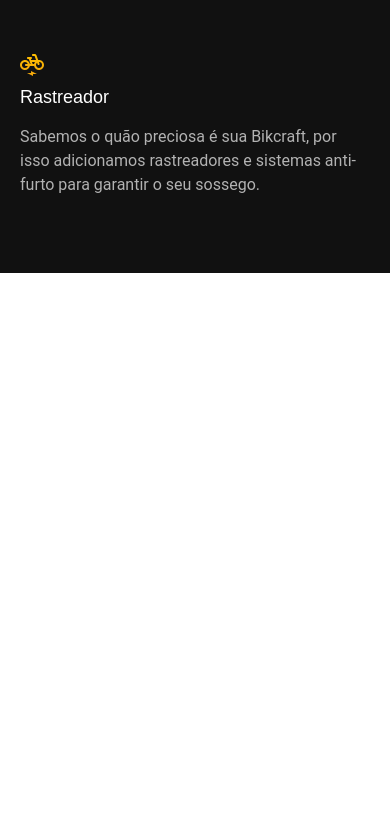
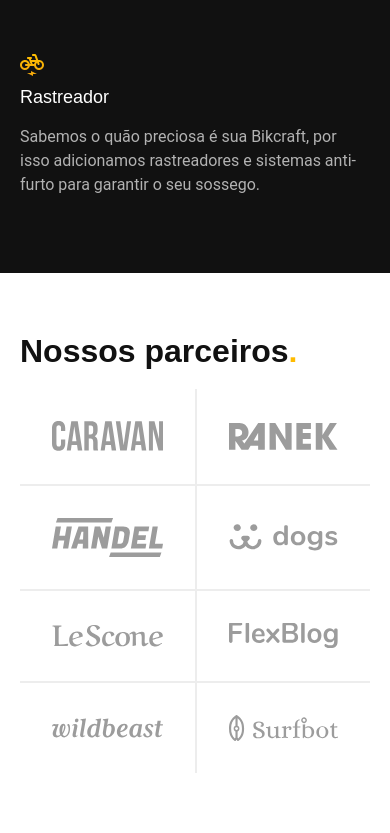
Before and after one commit to Thayzi/bikcraft, a plain HTML site: page index.html in a window 390 px wide. Shown: the part 2197-3030 px from the top of the page. Before the commit the page ends 2470 px from the top, so only its background shows below. Drawn offline with Linux system fonts and the light colour scheme.

Commit message:
Parceiros

```diff
--- /dev/null
+++ b/css/home/parceiros.css
@@ -0,0 +1,57 @@
+.parceiros {
+  padding-top: 60px;
+  padding-bottom: 120px;
+}
+
+.parceiros h2 {
+  margin-bottom: 60px;
+}
+
+.parceiros ul {
+  max-width: 1400px;
+  display: grid;
+  padding: 0 20px;
+  grid-template-columns: repeat(4, 1fr);
+  margin: 0 auto;
+}
+
+.parceiros li {
+  display: flex;
+  padding: 32px;
+  border-left: 2px solid var(--cor-2);
+}
+
+.parceiros img {
+  margin: auto;
+}
+
+.parceiros li:first-child,
+.parceiros li:nth-child(5) {
+  border-left: none;
+}
+
+.parceiros li:nth-child(n + 5) {
+  border-top: 2px solid var(--cor-2);
+}
+
+@media (max-width: 800px) {
+  .parceiros {
+    padding-bottom: 60px;
+  }
+
+  .parceiros h2 {
+    margin-bottom: 20px;
+  }
+
+  .parceiros ul {
+    grid-template-columns: repeat(2, 1fr);
+  }
+
+  .parceiros li:nth-child(n + 3) {
+    border-top: 2px solid var(--cor-2);
+  }
+
+  .parceiros li:nth-child(odd) {
+    border-left: none;
+  }
+}
--- a/css/style.css
+++ b/css/style.css
@@ -6,3 +6,4 @@
 @import "./home/introducao.css";
 @import "./bicicletas/bicicletas-lista.css";
 @import "./home/tecnologia.css";
+@import "./home/parceiros.css";
--- a/index.html
+++ b/index.html
@@ -95,10 +95,23 @@
       <div class="tecnologia-imagem">
         <img src="./img/fotos/tecnologia.jpg" alt="">
       </div>
+    </div>
+  </article>
 
-    </div>
+  <section class="parceiros" aria-label="Nossos Parceiros">
+    <h2 class="container font-1-xxl">Nossos parceiros<span class="cor-p1">.</span></h2>
 
-  </article>
+    <ul>
+      <li><img src="./img/parceiros/caravan.svg" alt="Caravan"></li>
+      <li><img src="./img/parceiros/ranek.svg" alt="Ranek"></li>
+      <li><img src="./img/parceiros/handel.svg" alt="Handel"></li>
+      <li><img src="./img/parceiros/dogs.svg" alt="Dogs"></li>
+      <li><img src="./img/parceiros/lescone.svg" alt="Lescone"></li>
+      <li><img src="./img/parceiros/flexblog.svg" alt="Flexblog"></li>
+      <li><img src="./img/parceiros/wildbeast.svg" alt="wildbeast"></li>
+      <li><img src="./img/parceiros/surfbot.svg" alt="Surfbot"></li>
+    </ul>
+  </section>
 
 </body>
 
```
